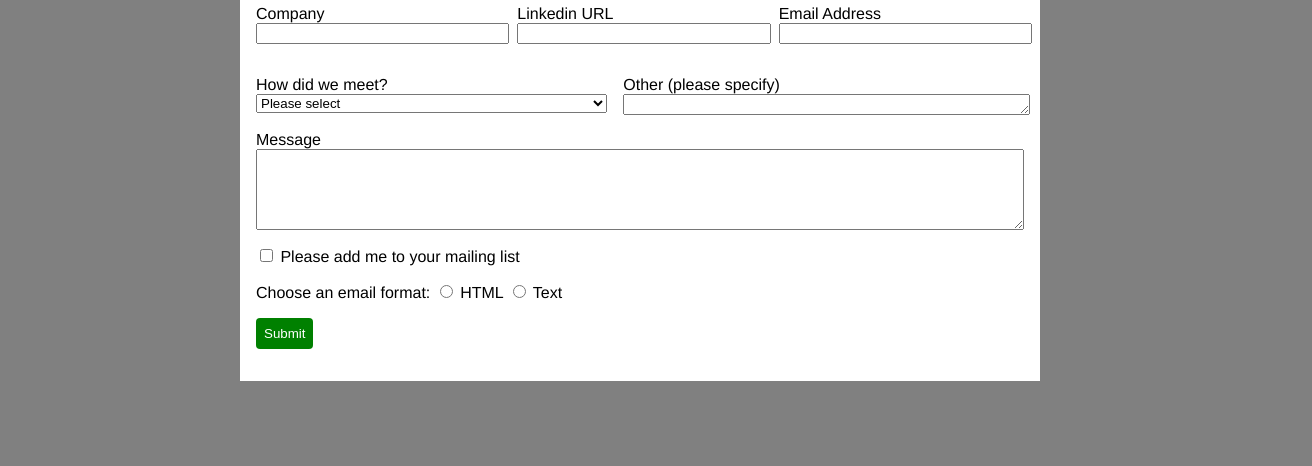
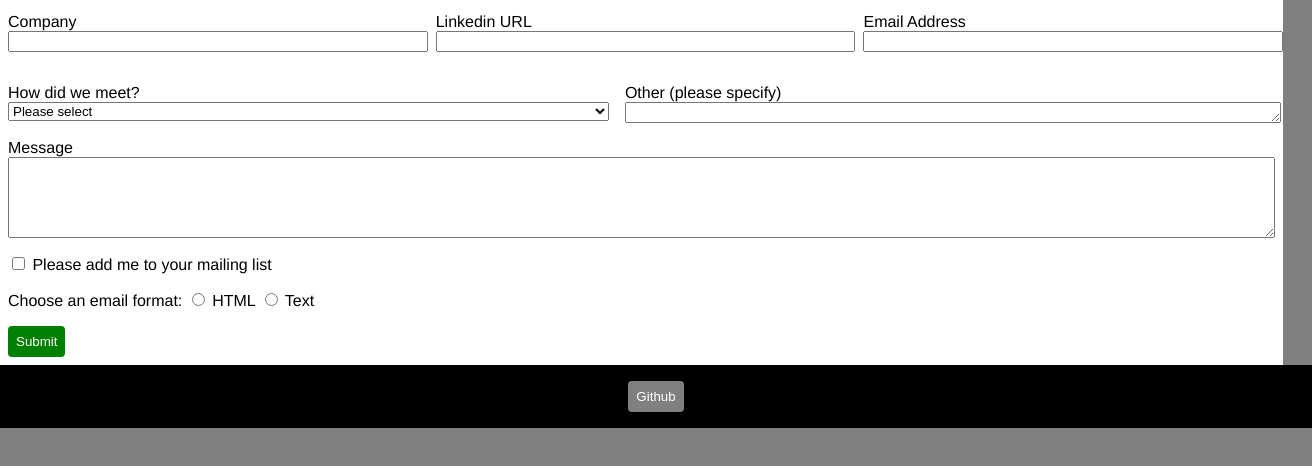
Before and after one commit to crex424/Contact-Form, a website: page views/home.html in a window 1280 px wide. Shown: the part 146-612 px from the top of the page, 1312 px wide, since content can reach past the window. Drawn offline with Linux system fonts and the light colour scheme; files that its build step writes are made by us from their sources; files whose address does not match are found by name.

Commit message:
added footer with github link

```diff
--- a/public/styles/contact-form.css
+++ b/public/styles/contact-form.css
@@ -40,6 +40,7 @@ body {
     background-color: grey;
     margin: auto;
     font-family: 'Franklin Gothic Medium', 'Arial Narrow', Arial, sans-serif;
+    min-height: 100vh;
 }
 
 input[type="text"], input[type="email"] {
@@ -58,9 +59,10 @@ select {
 
 #main {
     background-color: white;
-    width: 60%;
     margin: 0 auto;
-    padding: 0 1rem 2rem 1rem;
+    width: 99%;
+    padding: 0.5rem;
+    flex: 1;
 }
 
 #contact-form {
@@ -131,3 +133,18 @@ select {
     color: red;
     display: none;
  }
+
+ footer {
+    font-family: 'Segoe UI', Tahoma, Geneva, Verdana, sans-serif;
+    color: #ffffff;
+    width: 100%;
+    padding: 1rem;
+    background-color: black;
+    display: flex;
+    justify-content: center;
+    flex-direction: row;
+ }
+
+ footer button {
+    background-color: grey;
+ }
--- a/views/home.html
+++ b/views/home.html
@@ -98,5 +98,6 @@
 
         </form>
     </main>
+    <footer><button onclick="location.href='https://github.com/crex424/Contact-Form'">Github</button></footer>
 </body>
 </html>
```
